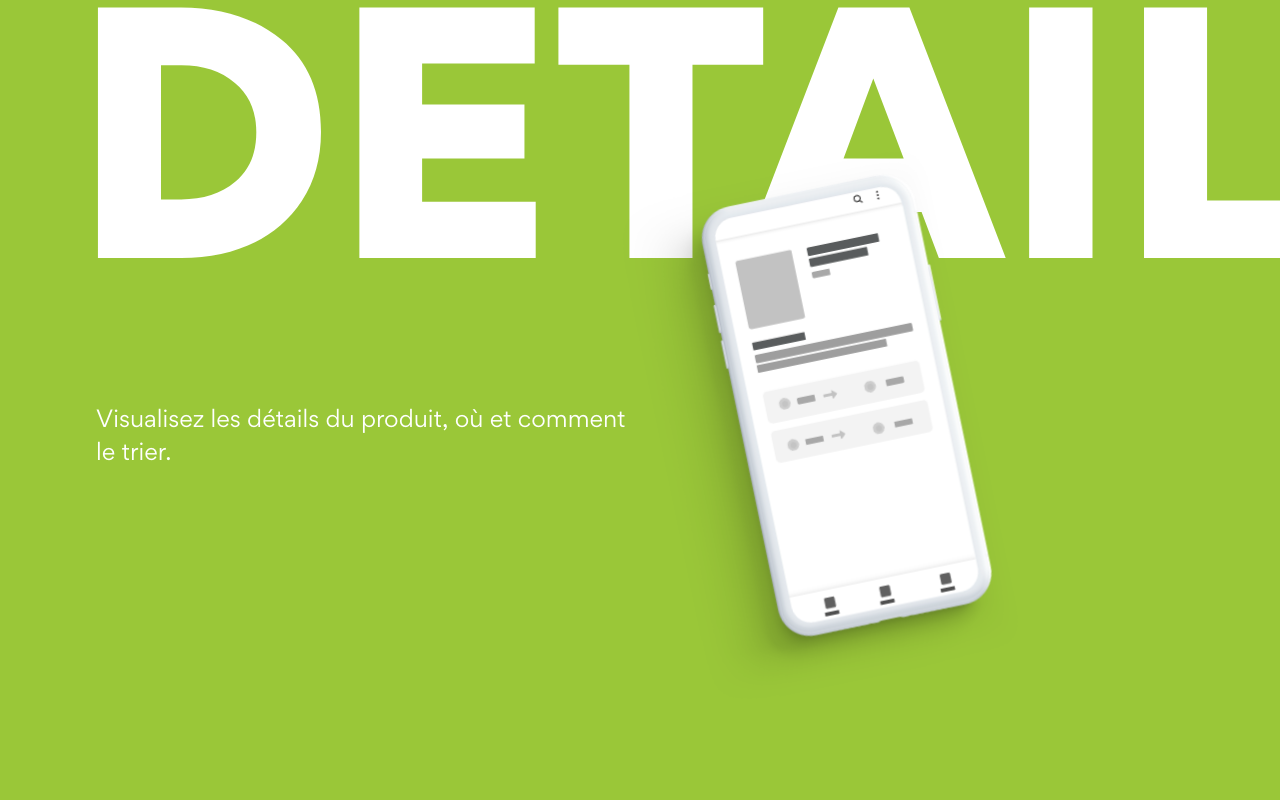
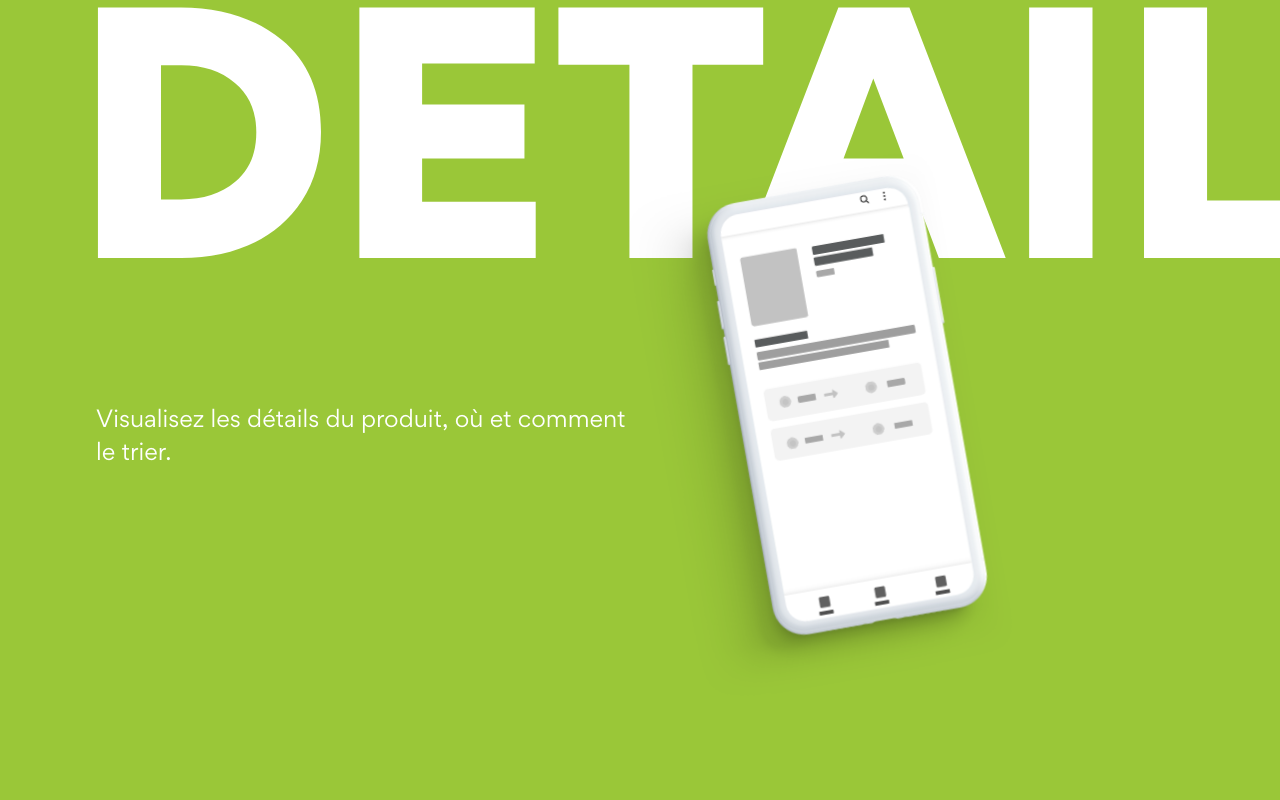
Before and after one commit to TricycleApp/tricycle-web, a Vue app: page / in a window 1280 px wide. Shown: the part 2880-3680 px from the top of the page. Built offline with nearby package versions, Linux system fonts and the light colour scheme; no server answers.

Commit message:
🥏 change orientation

```diff
--- a/src/views/Home.vue
+++ b/src/views/Home.vue
@@ -428,7 +428,7 @@ $brk: 870px;
 			.feature-img {
 				grid-column: 2;
 				img {
-					transform: rotateZ(-20deg);
+					transform: rotateZ(-10deg);
 				}
 			}
 		}
@@ -480,7 +480,7 @@ $brk: 870px;
 			width: 100%;
 			height: 100%;
 			object-fit: contain;
-			transform: rotateZ(20deg);
+			transform: rotateZ(10deg);
 		}
 	}
 }
```
